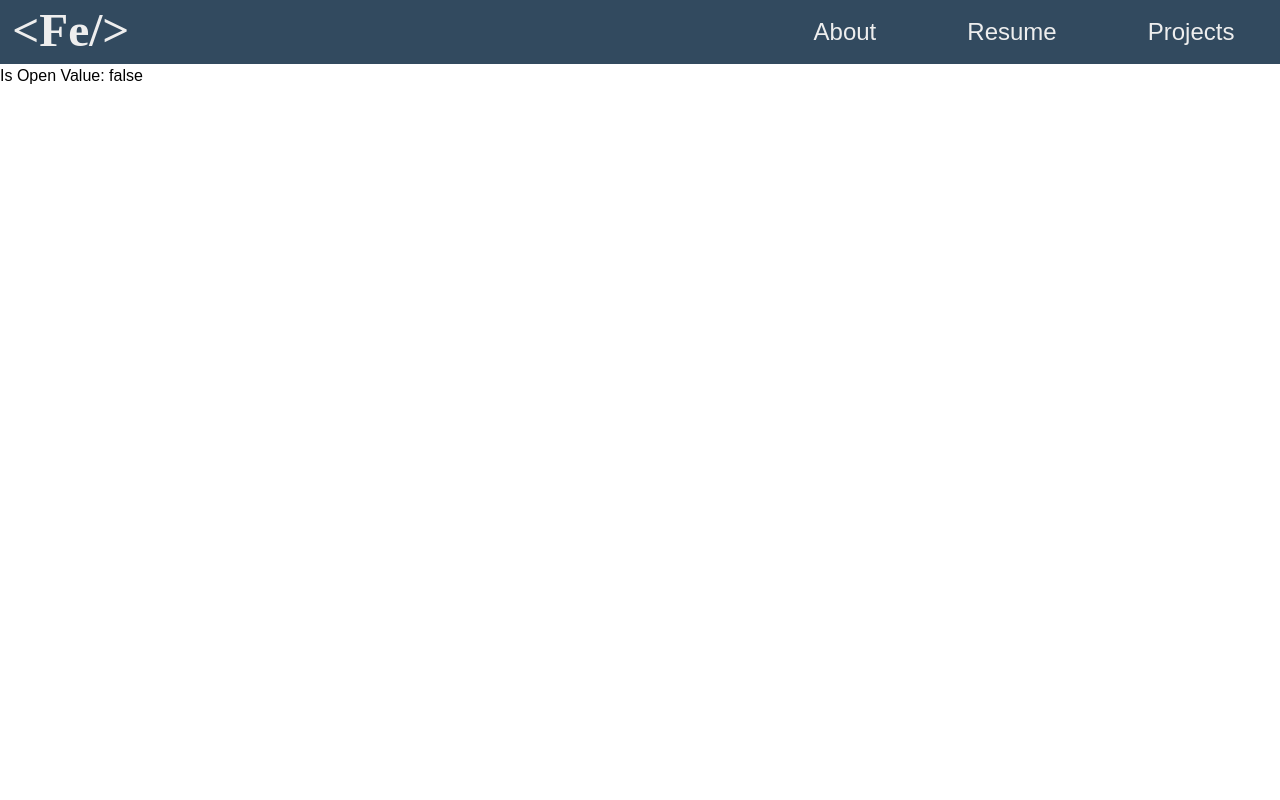
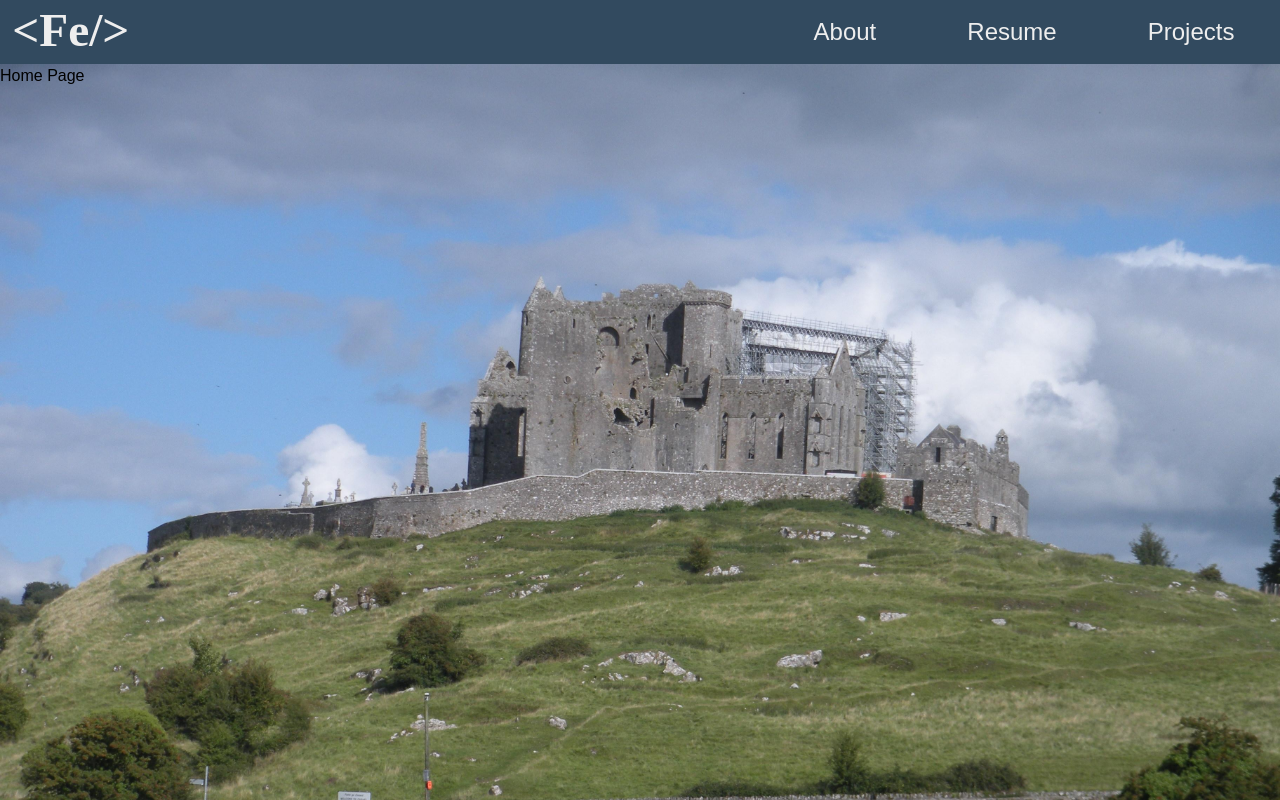
Before and after one commit to MrOdie/cast-iron-dev, a SvelteKit app: page / in a window 1280 px wide. Built offline with nearby package versions, Linux system fonts and the light colour scheme.

Commit message:
working on structure.

```diff
--- a/src/lib/components/navigation/desktopNav.svelte
+++ b/src/lib/components/navigation/desktopNav.svelte
@@ -12,7 +12,7 @@
 					: 'group flex-auto text-center only-md:text-xl lg:text-2xl max-sm:w-full'}
 			>
 				<a
-					class="hover:bg-charcoal-200 py-4 block md:text-w group-[.active-tab]:bg-charcoal-200"
+					class="hover:bg-charcoal-200 p-4 block md:text-w group-[.active-tab]:bg-charcoal-200"
 					{href}>{title}</a
 				>
 			</li>
--- a/src/lib/components/navigation/menuButton.svelte
+++ b/src/lib/components/navigation/menuButton.svelte
@@ -13,7 +13,7 @@
 
 <style>
 	svg {
-		min-height: 24px;
+		min-height: 25px;
 		transition: transform 0.3s ease-in-out;
 	}
 
@@ -22,10 +22,6 @@
 		stroke: currentColor;
 		stroke-width: 3;
 		transition: transform 0.3s ease-in-out;
-	}
-
-	.isOpen svg {
-		transform: scale(0.7);
 	}
 
 	/* rotate the top line */
--- a/src/lib/components/navigation/navigation.svelte
+++ b/src/lib/components/navigation/navigation.svelte
@@ -40,7 +40,7 @@
 			<label class="cursor-pointer" for="hamburgerMenu" bind:this={hamburgerBtn}>
 				<MenuButton {isOpen} />
 			</label>
-			<input id="hamburgerMenu" type="checkbox" bind:checked={isOpen} />
+			<input id="hamburgerMenu" class="hidden" type="checkbox" bind:checked={isOpen} />
 			<!--			Componentize this eventually-->
 		</div>
 		<DesktopNav {navItems} {activeUrl} />
@@ -50,5 +50,3 @@
 {#if isOpen}
 	<MobileNav {navItems} {activeUrl} {isOpen} />
 {/if}
-
-<h3>Is Open Value: {isOpen}</h3>
--- a/src/routes/+layout.svelte
+++ b/src/routes/+layout.svelte
@@ -13,3 +13,9 @@
 		<slot />
 	</main>
 </div>
+
+<style>
+	main {
+		height: calc(100vh - 64px);
+	}
+</style>
--- a/src/routes/+page.svelte
+++ b/src/routes/+page.svelte
@@ -1,4 +1,19 @@
 <svelte:head>
 	<title>Home</title>
-	<meta name="description" content="Svelte demo app" />
+	<meta name="description" content="Cast Iron Developer's Portfolio Site" />
 </svelte:head>
+
+<section>
+	<h1>Home Page</h1>
+</section>
+
+<style>
+	section {
+		height: inherit;
+		background-image: url(../lib/images/rock_of_cashel.jpg);
+		background-position-y: 10%;
+		background-position-x: 100%;
+		background-repeat: no-repeat;
+		background-size: cover;
+	}
+</style>
--- /dev/null
+++ b/src/routes/about/+layout.svelte
@@ -0,0 +1,3 @@
+<section>
+	<slot />
+</section>
--- /dev/null
+++ b/src/routes/about/+page.svelte
@@ -0,0 +1 @@
+<h1>about</h1>
--- /dev/null
+++ b/src/routes/projects/+layout.svelte
@@ -0,0 +1,3 @@
+<section>
+	<slot />
+</section>
--- /dev/null
+++ b/src/routes/projects/+page.svelte
@@ -0,0 +1 @@
+<h1>Projects</h1>
--- /dev/null
+++ b/src/routes/resume/+layout.svelte
@@ -0,0 +1,3 @@
+<section>
+	<slot />
+</section>
--- /dev/null
+++ b/src/routes/resume/+page.svelte
@@ -0,0 +1 @@
+<h1>Resume</h1>
```
Also changed, not shown: src/lib/images/rock_of_cashel.jpg (added).
